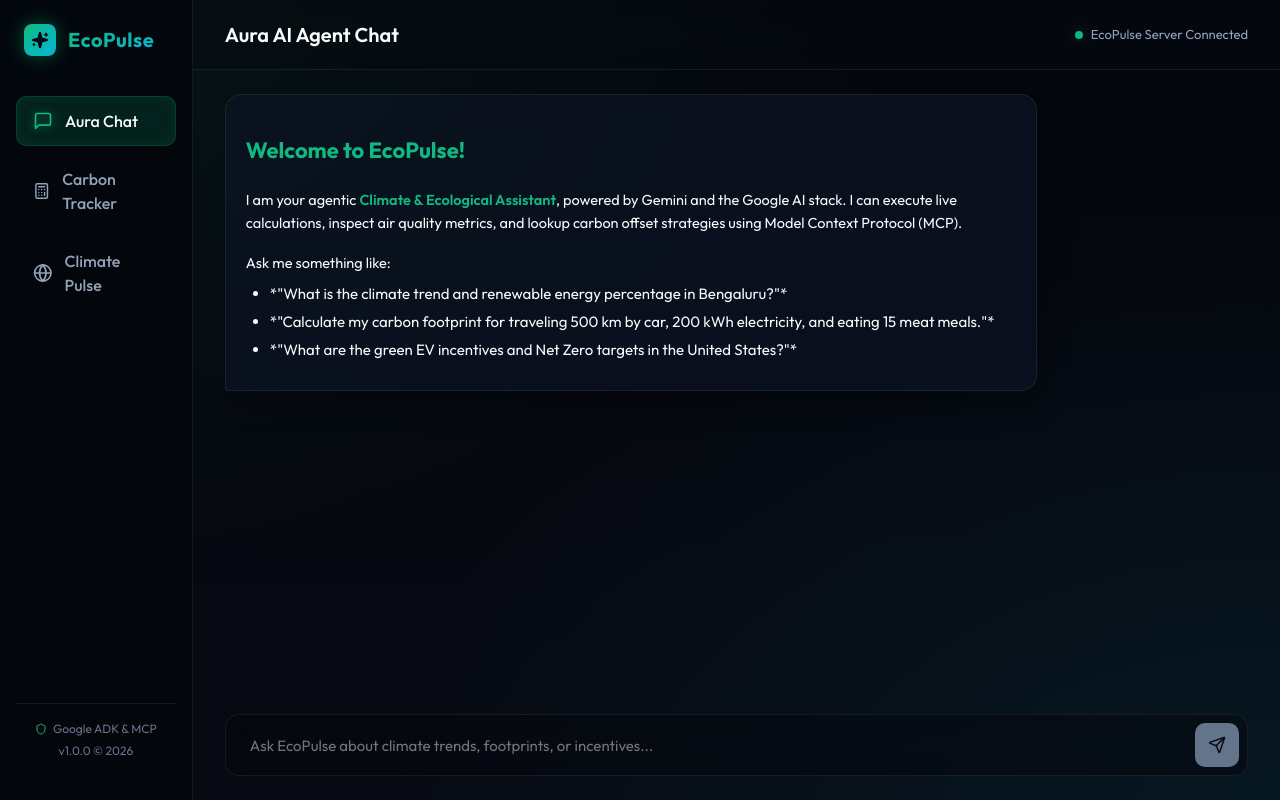
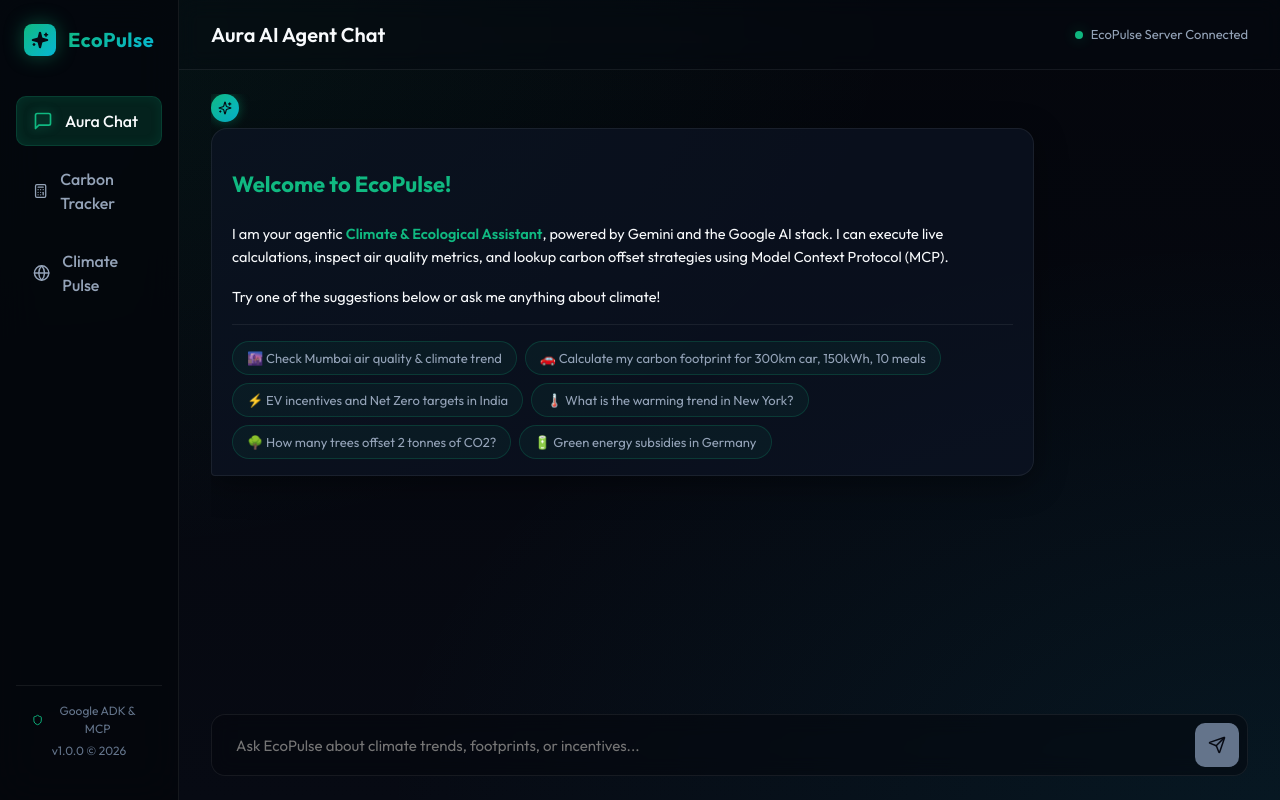
Before and after one commit to rockerspace/AI-Agent-Series-Builder-2026, a React (Vite) app in the folder frontend/: page / in a window 1280 px wide. Built offline with nearby package versions, Linux system fonts and the light colour scheme.

Commit message:
feat: add suggestion chips, bouncing typing indicator, feedback buttons, and copy-to-clipboard to chat UI

```diff
--- a/frontend/src/components/Chat.tsx
+++ b/frontend/src/components/Chat.tsx
@@ -1,22 +1,30 @@
 import React, { useState, useRef, useEffect } from 'react';
-import { Send, Sparkles, Terminal } from 'lucide-react';
+import { Send, Sparkles, Terminal, ThumbsUp, ThumbsDown, Copy, Check } from 'lucide-react';
 
 interface Message {
   sender: 'user' | 'agent';
   text: string;
+  feedback?: 'up' | 'down' | null;
 }
 
-// Simple regex-based markdown parser to display bullet points, bold text, lists, and tables beautifully
+const SUGGESTION_CHIPS = [
+  '🌆 Check Mumbai air quality & climate trend',
+  '🚗 Calculate my carbon footprint for 300km car, 150kWh, 10 meals',
+  '⚡ EV incentives and Net Zero targets in India',
+  '🌡️ What is the warming trend in New York?',
+  '🌳 How many trees offset 2 tonnes of CO2?',
+  '🔋 Green energy subsidies in Germany',
+];
+
+// Simple regex-based markdown parser
 const renderMarkdown = (text: string) => {
   if (!text) return null;
 
-  // Split lines
   const lines = text.split('\n');
   const renderedElements: React.ReactNode[] = [];
 
   let inList = false;
   let listItems: string[] = [];
-
   let inTable = false;
   let tableHeaders: string[] = [];
   let tableRows: string[][] = [];
@@ -69,53 +77,35 @@
     }
   };
 
-  const parseInlineMarkdown = (str: string) => {
-    // Bold **text**
+  const parseInlineMarkdown = (str: string): React.ReactNode => {
     const boldRegex = /\*\*(.*?)\*\*/g;
-    let parts = [];
+    const parts: React.ReactNode[] = [];
     let lastIndex = 0;
     let match;
-
     while ((match = boldRegex.exec(str)) !== null) {
-      if (match.index > lastIndex) {
-        parts.push(str.substring(lastIndex, match.index));
-      }
+      if (match.index > lastIndex) parts.push(str.substring(lastIndex, match.index));
       parts.push(<strong key={match.index} style={{ color: 'var(--primary-emerald)', fontWeight: 600 }}>{match[1]}</strong>);
       lastIndex = boldRegex.lastIndex;
     }
-
-    if (lastIndex < str.length) {
-      parts.push(str.substring(lastIndex));
-    }
-
-    return parts.length > 0 ? parts : str;
+    if (lastIndex < str.length) parts.push(str.substring(lastIndex));
+    return parts.length > 0 ? <>{parts}</> : str;
   };
 
   for (let i = 0; i < lines.length; i++) {
     const line = lines[i];
 
-    // Handle Tables
     if (line.trim().startsWith('|')) {
       flushList(i);
       inTable = true;
       const cells = line.split('|').slice(1, -1);
-
-      // Check if separator line
-      if (cells.every(c => c.trim().startsWith('-'))) {
-        continue;
-      }
-
-      if (tableHeaders.length === 0) {
-        tableHeaders = cells;
-      } else {
-        tableRows.push(cells);
-      }
+      if (cells.every(c => c.trim().startsWith('-'))) continue;
+      if (tableHeaders.length === 0) tableHeaders = cells;
+      else tableRows.push(cells);
       continue;
     } else if (inTable) {
       flushTable(i);
     }
 
-    // Handle bullet points
     if (line.trim().startsWith('- ') || line.trim().startsWith('* ')) {
       inList = true;
       listItems.push(line.replace(/^[-*]\s+/, ''));
@@ -124,7 +114,6 @@
       flushList(i);
     }
 
-    // Handle Headers
     if (line.startsWith('### ')) {
       renderedElements.push(<h3 key={i} style={{ fontSize: '16px', fontWeight: 600, color: 'var(--text-main)', margin: '14px 0 8px 0' }}>{parseInlineMarkdown(line.substring(4))}</h3>);
     } else if (line.startsWith('## ')) {
@@ -138,20 +127,69 @@
     }
   }
 
-  // Flush remaining lists or tables
   flushList(lines.length);
   flushTable(lines.length);
 
   return <div className="markdown-response">{renderedElements}</div>;
 };
 
+// Animated typing indicator (3 bouncing dots)
+const TypingIndicator: React.FC = () => (
+  <div className="typing-indicator">
+    <span className="typing-dot" style={{ animationDelay: '0ms' }} />
+    <span className="typing-dot" style={{ animationDelay: '160ms' }} />
+    <span className="typing-dot" style={{ animationDelay: '320ms' }} />
+  </div>
+);
+
+// Message action bar: feedback + copy
+const MessageActions: React.FC<{
+  text: string;
+  feedback: 'up' | 'down' | null | undefined;
+  onFeedback: (val: 'up' | 'down') => void;
+}> = ({ text, feedback, onFeedback }) => {
+  const [copied, setCopied] = useState(false);
+
+  const handleCopy = () => {
+    navigator.clipboard.writeText(text);
+    setCopied(true);
+    setTimeout(() => setCopied(false), 2000);
+  };
+
+  return (
+    <div className="message-actions">
+      <button
+        className={`action-btn ${feedback === 'up' ? 'active-up' : ''}`}
+        onClick={() => onFeedback('up')}
+        title="Helpful"
+      >
+        <ThumbsUp size={13} />
+      </button>
+      <button
+        className={`action-btn ${feedback === 'down' ? 'active-down' : ''}`}
+        onClick={() => onFeedback('down')}
+        title="Not helpful"
+      >
+        <ThumbsDown size={13} />
+      </button>
+      <button className="action-btn copy-btn" onClick={handleCopy} title="Copy response">
+        {copied ? <Check size={13} style={{ color: 'var(--primary-emerald)' }} /> : <Copy size={13} />}
+      </button>
+    </div>
+  );
+};
+
 const Chat: React.FC = () => {
   const [messages, setMessages] = useState<Message[]>([
-    { sender: 'agent', text: '# Welcome to EcoPulse!\n\nI am your agentic **Climate & Ecological Assistant**, powered by Gemini and the Google AI stack. I can execute live calculations, inspect air quality metrics, and lookup carbon offset strategies using Model Context Protocol (MCP).\n\nAsk me something like:\n- *"What is the climate trend and renewable energy percentage in Bengaluru?"*\n- *"Calculate my carbon footprint for traveling 500 km by car, 200 kWh electricity, and eating 15 meat meals."*\n- *"What are the green EV incentives and Net Zero targets in the United States?"*' }
+    {
+      sender: 'agent',
+      text: '# Welcome to EcoPulse!\n\nI am your agentic **Climate & Ecological Assistant**, powered by Gemini and the Google AI stack. I can execute live calculations, inspect air quality metrics, and lookup carbon offset strategies using Model Context Protocol (MCP).\n\nTry one of the suggestions below or ask me anything about climate!',
+    }
   ]);
   const [input, setInput] = useState('');
   const [loading, setLoading] = useState(false);
   const [toolCall, setToolCall] = useState<string | null>(null);
+  const [showChips, setShowChips] = useState(true);
 
   const messagesEndRef = useRef<HTMLDivElement>(null);
 
@@ -163,36 +201,25 @@
     scrollToBottom();
   }, [messages, toolCall]);
 
-  const handleSend = async (e: React.FormEvent) => {
-    e.preventDefault();
-    if (!input.trim() || loading) return;
+  const sendMessage = async (text: string) => {
+    if (!text.trim() || loading) return;
 
-    const userMessage = input;
+    setShowChips(false);
     setInput('');
-    setMessages(prev => [...prev, { sender: 'user', text: userMessage }]);
+    setMessages(prev => [...prev, { sender: 'user', text }]);
     setLoading(true);
     setToolCall(null);
-
-    // Placeholder agent response to build streaming text on
     setMessages(prev => [...prev, { sender: 'agent', text: '' }]);
 
     try {
       const apiUrl = import.meta.env.VITE_API_URL || 'http://127.0.0.1:8000';
       const response = await fetch(`${apiUrl}/api/chat`, {
         method: 'POST',
-        headers: {
-          'Content-Type': 'application/json',
-        },
-        body: JSON.stringify({
-          message: userMessage,
-          session_id: 'ecopulse_session',
-          user_id: 'default_user'
-        }),
+        headers: { 'Content-Type': 'application/json' },
+        body: JSON.stringify({ message: text, session_id: 'ecopulse_session', user_id: 'default_user' }),
       });
 
-      if (!response.body) {
-        throw new Error('ReadableStream not supported.');
-      }
+      if (!response.body) throw new Error('ReadableStream not supported.');
 
       const reader = response.body.getReader();
       const decoder = new TextDecoder('utf-8');
@@ -204,32 +231,22 @@
         done = readerDone;
         if (value) {
           buffer += decoder.decode(value, { stream: !done });
-
-          // Split buffer by SSE format (data: ...)
           const lines = buffer.split('\n\n');
-          // Save the last partial block back to the buffer
           buffer = lines.pop() || '';
 
           for (const line of lines) {
             if (line.startsWith('data: ')) {
               const payloadStr = line.replace('data: ', '').trim();
-
-              if (payloadStr === '[DONE]') {
-                done = true;
-                break;
-              }
+              if (payloadStr === '[DONE]') { done = true; break; }
 
               try {
                 const data = JSON.parse(payloadStr);
-
                 if (data.type === 'text') {
                   setToolCall(null);
                   setMessages(prev => {
                     const next = [...prev];
                     const lastAgentIdx = next.map(m => m.sender).lastIndexOf('agent');
-                    if (lastAgentIdx !== -1) {
-                      next[lastAgentIdx].text += data.content;
-                    }
+                    if (lastAgentIdx !== -1) next[lastAgentIdx] = { ...next[lastAgentIdx], text: next[lastAgentIdx].text + data.content };
                     return next;
                   });
                 } else if (data.type === 'tool') {
@@ -238,15 +255,11 @@
                   setMessages(prev => {
                     const next = [...prev];
                     const lastAgentIdx = next.map(m => m.sender).lastIndexOf('agent');
-                    if (lastAgentIdx !== -1) {
-                      next[lastAgentIdx].text = `Error: ${data.content}`;
-                    }
+                    if (lastAgentIdx !== -1) next[lastAgentIdx] = { ...next[lastAgentIdx], text: `Error: ${data.content}` };
                     return next;
                   });
                 }
-              } catch (e) {
-                console.error('Error parsing SSE chunk:', e);
-              }
+              } catch (e) { console.error('Error parsing SSE chunk:', e); }
             }
           }
         }
@@ -256,9 +269,7 @@
       setMessages(prev => {
         const next = [...prev];
         const lastAgentIdx = next.map(m => m.sender).lastIndexOf('agent');
-        if (lastAgentIdx !== -1) {
-          next[lastAgentIdx].text = 'I encountered a communication error with the EcoPulse backend. Please verify that the FastAPI backend server is running.';
-        }
+        if (lastAgentIdx !== -1) next[lastAgentIdx] = { ...next[lastAgentIdx], text: 'I encountered a communication error with the EcoPulse backend. Please verify that the FastAPI backend server is running.' };
         return next;
       });
     } finally {
@@ -267,23 +278,57 @@
     }
   };
 
+  const handleSubmit = (e: React.FormEvent) => {
+    e.preventDefault();
+    sendMessage(input);
+  };
+
+  const handleFeedback = (index: number, val: 'up' | 'down') => {
+    setMessages(prev => prev.map((m, i) => i === index ? { ...m, feedback: val } : m));
+  };
+
   return (
     <div className="chat-container">
       <div className="messages-list">
         {messages.map((msg, index) => (
-          <div key={index} className={`message-bubble ${msg.sender}`}>
-            {msg.sender === 'agent' ? (
-              msg.text ? renderMarkdown(msg.text) : (
-                <div style={{ display: 'flex', alignItems: 'center', gap: '8px' }}>
-                  <Sparkles size={16} className="status-dot" />
-                  <span style={{ fontSize: '14px', color: 'var(--text-muted)' }}>EcoPulse is typing...</span>
+          <div key={index} className={`message-wrapper ${msg.sender}`}>
+            {msg.sender === 'agent' && (
+              <div className="agent-avatar">
+                <Sparkles size={14} />
+              </div>
+            )}
+            <div className={`message-bubble ${msg.sender}`}>
+              {msg.sender === 'agent' ? (
+                msg.text
+                  ? renderMarkdown(msg.text)
+                  : <TypingIndicator />
+              ) : (
+                msg.text
+              )}
+
+              {/* Suggestion chips only after first agent message */}
+              {msg.sender === 'agent' && index === 0 && showChips && (
+                <div className="suggestion-chips">
+                  {SUGGESTION_CHIPS.map((chip, i) => (
+                    <button key={i} className="chip" onClick={() => sendMessage(chip)}>
+                      {chip}
+                    </button>
+                  ))}
                 </div>
-              )
-            ) : (
-              msg.text
+              )}
+            </div>
+
+            {/* Message actions for agent messages with content */}
+            {msg.sender === 'agent' && msg.text && index !== 0 && (
+              <MessageActions
+                text={msg.text}
+                feedback={msg.feedback}
+                onFeedback={(val) => handleFeedback(index, val)}
+              />
             )}
           </div>
         ))}
+
         {toolCall && (
           <div className="tool-chip">
             <Terminal size={14} />
@@ -293,7 +338,7 @@
         <div ref={messagesEndRef} />
       </div>
 
-      <form onSubmit={handleSend} className="chat-input-wrapper">
+      <form onSubmit={handleSubmit} className="chat-input-wrapper">
         <input
           type="text"
           className="chat-input"
@@ -303,7 +348,7 @@
           disabled={loading}
         />
         <button type="submit" className="chat-send-btn" disabled={loading || !input.trim()}>
-          <Send size={18} fill={loading || !input.trim() ? "transparent" : "#070a13"} />
+          <Send size={18} fill={loading || !input.trim() ? 'transparent' : '#070a13'} />
         </button>
       </form>
     </div>
--- a/frontend/src/index.css
+++ b/frontend/src/index.css
@@ -668,3 +668,158 @@
   background: rgba(255, 255, 255, 0.03);
   font-weight: 600;
 }
+
+/* ── Message Wrapper (avatar + bubble layout) ── */
+.message-wrapper {
+  display: flex;
+  flex-direction: column;
+  gap: 6px;
+}
+
+.message-wrapper.agent {
+  align-items: flex-start;
+}
+
+.message-wrapper.user {
+  align-items: flex-end;
+}
+
+.agent-avatar {
+  width: 28px;
+  height: 28px;
+  border-radius: 50%;
+  background: var(--gradient-primary);
+  display: flex;
+  align-items: center;
+  justify-content: center;
+  color: var(--bg-dark);
+  flex-shrink: 0;
+  box-shadow: 0 0 12px rgba(16, 185, 129, 0.4);
+  animation: avatar-pulse 2.5s ease-in-out infinite;
+}
+
+@keyframes avatar-pulse {
+  0%, 100% { box-shadow: 0 0 8px rgba(16, 185, 129, 0.3); }
+  50% { box-shadow: 0 0 20px rgba(16, 185, 129, 0.7); }
+}
+
+/* ── Suggestion Chips ── */
+.suggestion-chips {
+  display: flex;
+  flex-wrap: wrap;
+  gap: 8px;
+  margin-top: 16px;
+  padding-top: 16px;
+  border-top: 1px solid var(--border-glass);
+}
+
+.chip {
+  background: rgba(16, 185, 129, 0.06);
+  border: 1px solid rgba(16, 185, 129, 0.2);
+  border-radius: 20px;
+  padding: 8px 14px;
+  font-size: 13px;
+  color: var(--text-muted);
+  cursor: pointer;
+  font-family: var(--font-family);
+  transition: var(--transition-smooth);
+  text-align: left;
+  animation: fade-in 0.4s ease-out both;
+}
+
+.chip:nth-child(1) { animation-delay: 0.05s; }
+.chip:nth-child(2) { animation-delay: 0.1s; }
+.chip:nth-child(3) { animation-delay: 0.15s; }
+.chip:nth-child(4) { animation-delay: 0.2s; }
+.chip:nth-child(5) { animation-delay: 0.25s; }
+.chip:nth-child(6) { animation-delay: 0.3s; }
+
+.chip:hover {
+  background: rgba(16, 185, 129, 0.14);
+  border-color: var(--primary-emerald);
+  color: var(--text-main);
+  transform: translateY(-2px);
+  box-shadow: 0 4px 12px rgba(16, 185, 129, 0.2);
+}
+
+/* ── Animated Typing Indicator ── */
+.typing-indicator {
+  display: flex;
+  align-items: center;
+  gap: 5px;
+  padding: 4px 2px;
+}
+
+.typing-dot {
+  width: 8px;
+  height: 8px;
+  background: var(--primary-emerald);
+  border-radius: 50%;
+  display: inline-block;
+  animation: typing-bounce 1s ease-in-out infinite;
+  opacity: 0.7;
+}
+
+@keyframes typing-bounce {
+  0%, 80%, 100% {
+    transform: translateY(0);
+    opacity: 0.5;
+  }
+  40% {
+    transform: translateY(-8px);
+    opacity: 1;
+  }
+}
+
+/* ── Message Actions (Feedback + Copy) ── */
+.message-actions {
+  display: flex;
+  align-items: center;
+  gap: 4px;
+  padding: 0 4px;
+  opacity: 0;
+  transition: opacity 0.2s ease;
+}
+
+.message-wrapper.agent:hover .message-actions {
+  opacity: 1;
+}
+
+.action-btn {
+  background: transparent;
+  border: 1px solid var(--border-glass);
+  border-radius: 6px;
+  width: 28px;
+  height: 28px;
+  display: flex;
+  align-items: center;
+  justify-content: center;
+  color: var(--text-dim);
+  cursor: pointer;
+  transition: var(--transition-smooth);
+  font-family: var(--font-family);
+}
+
+.action-btn:hover {
+  background: rgba(255, 255, 255, 0.05);
+  color: var(--text-muted);
+  border-color: rgba(255, 255, 255, 0.15);
+}
+
+.action-btn.active-up {
+  background: rgba(16, 185, 129, 0.12);
+  border-color: var(--primary-emerald);
+  color: var(--primary-emerald);
+}
+
+.action-btn.active-down {
+  background: rgba(239, 68, 68, 0.12);
+  border-color: #ef4444;
+  color: #ef4444;
+}
+
+.action-btn.copy-btn:hover {
+  background: rgba(6, 182, 212, 0.1);
+  border-color: var(--primary-cyan);
+  color: var(--primary-cyan);
+}
```
